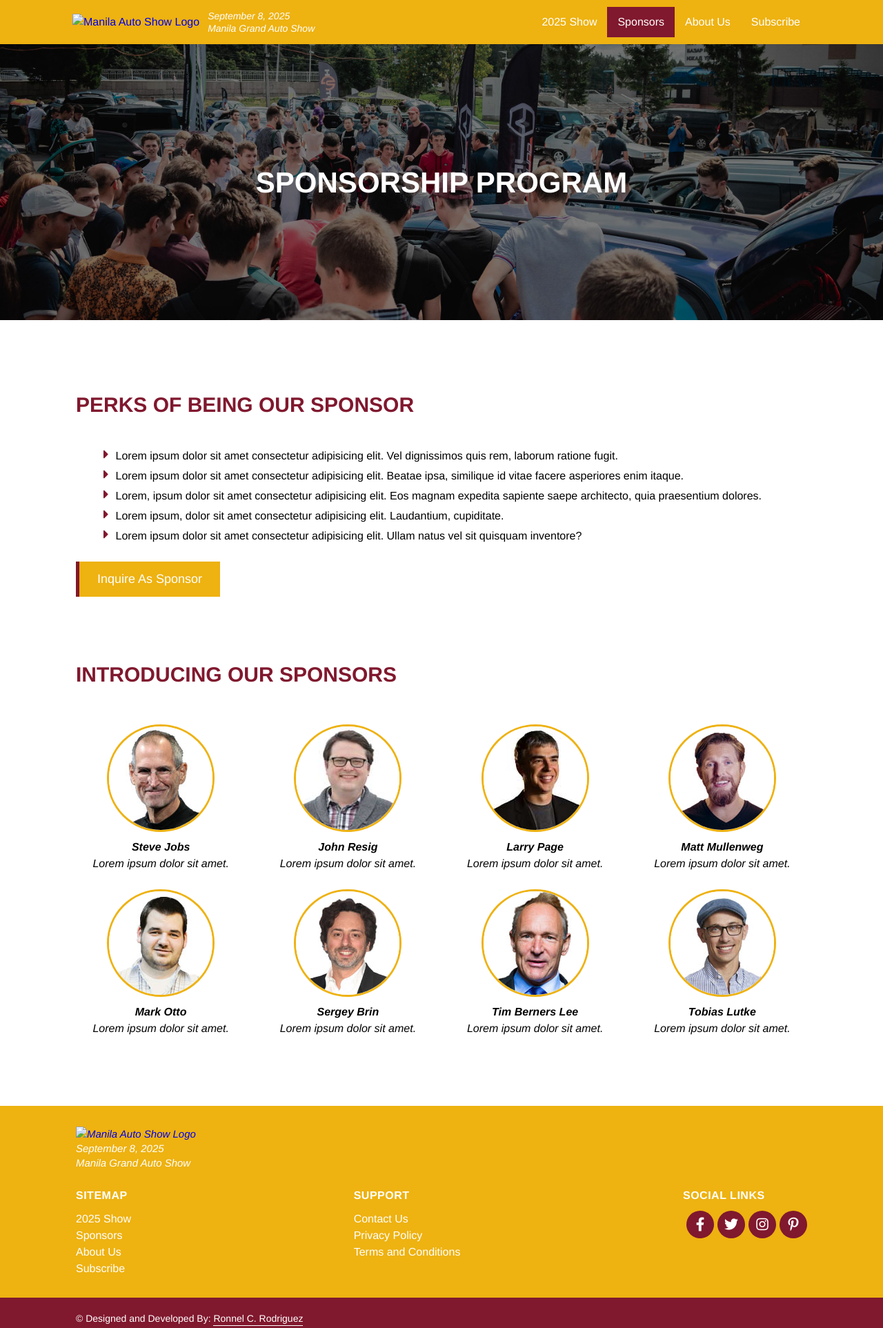
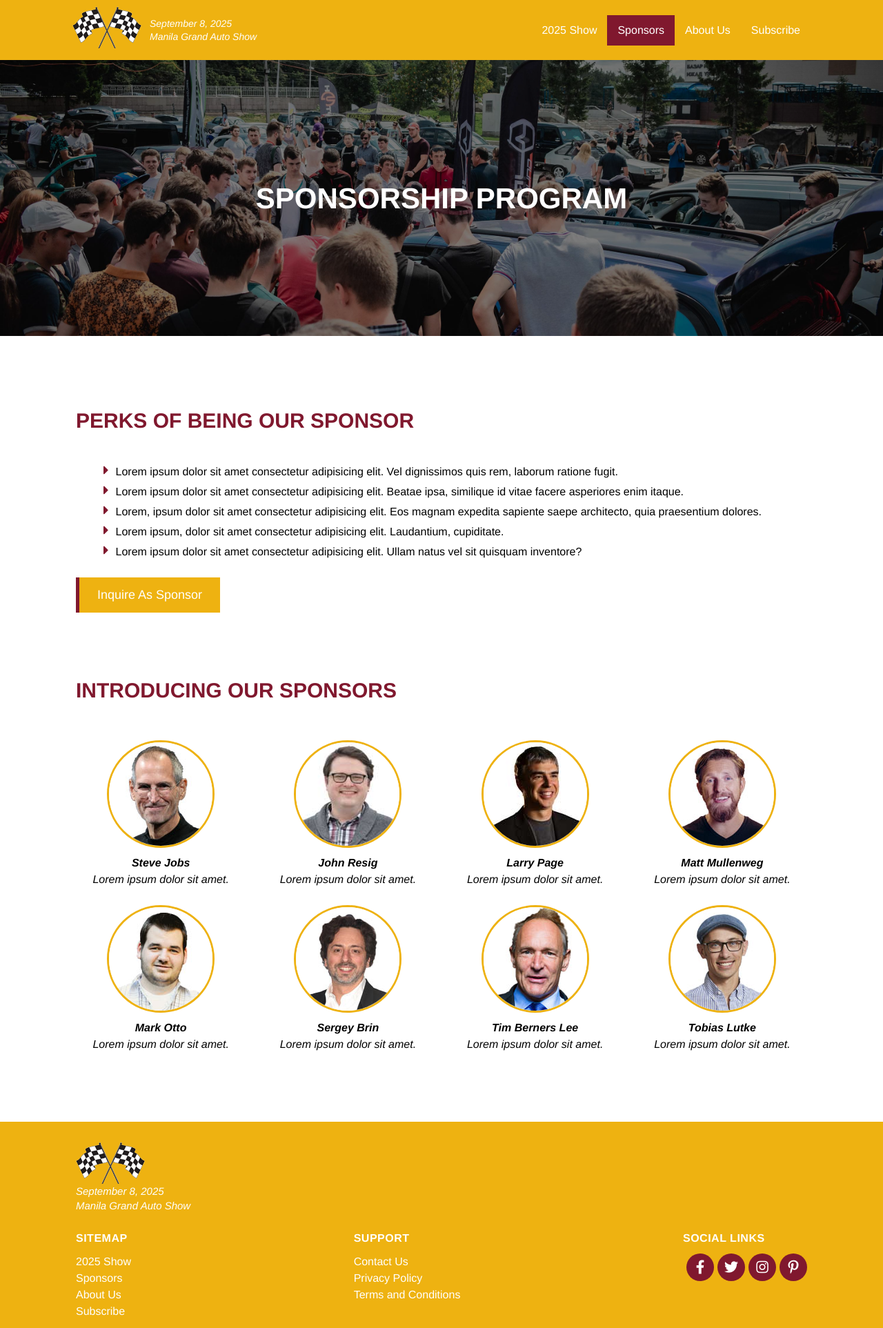
Before and after one commit to lennorrodriguez08/ManilaAutoShow2025, a plain HTML site: page sponsors.html in a window 1280 px wide. Shown: the top 1925 px of the page at 69% size. Drawn offline with Linux system fonts and the light colour scheme.

Commit message:
Site Setup Complete - Favicon Added

```diff
--- a/sponsors.html
+++ b/sponsors.html
@@ -4,6 +4,7 @@
     <meta charset="UTF-8">
     <meta http-equiv="X-UA-Compatible" content="IE=edge">
     <meta name="viewport" content="width=device-width, initial-scale=1.0">
+    <link rel="icon" type="image/png" href="./img/index/favicon.png">
     <link rel="stylesheet" href="./styles/main.min.css">
     <link rel="stylesheet" href="./styles/all.min.css">
     <script src="./js/script.js"></script>
@@ -15,7 +16,7 @@
             <div class="nav-logo-text-wrapper">
                 <div class="nav-logo">
                     <a href="./index.html">
-                        <img src="./img/show_logo.png" alt="Manila Auto Show Logo">
+                        <img src="./img/index/show_logo.png" alt="Manila Auto Show Logo">
                     </a>
                 </div>
                 <div class="nav-logo-text">
@@ -106,7 +107,7 @@
             <div class="footer-container">
                 <div class="footer-logo-text">
                     <a href="./index.html">
-                        <img src="./img/show_logo.png" alt="Manila Auto Show Logo">
+                        <img src="./img/index/show_logo.png" alt="Manila Auto Show Logo">
                     </a>
                     <p>September 8, 2025</p>
                     <p>Manila Grand Auto Show</p>
```
